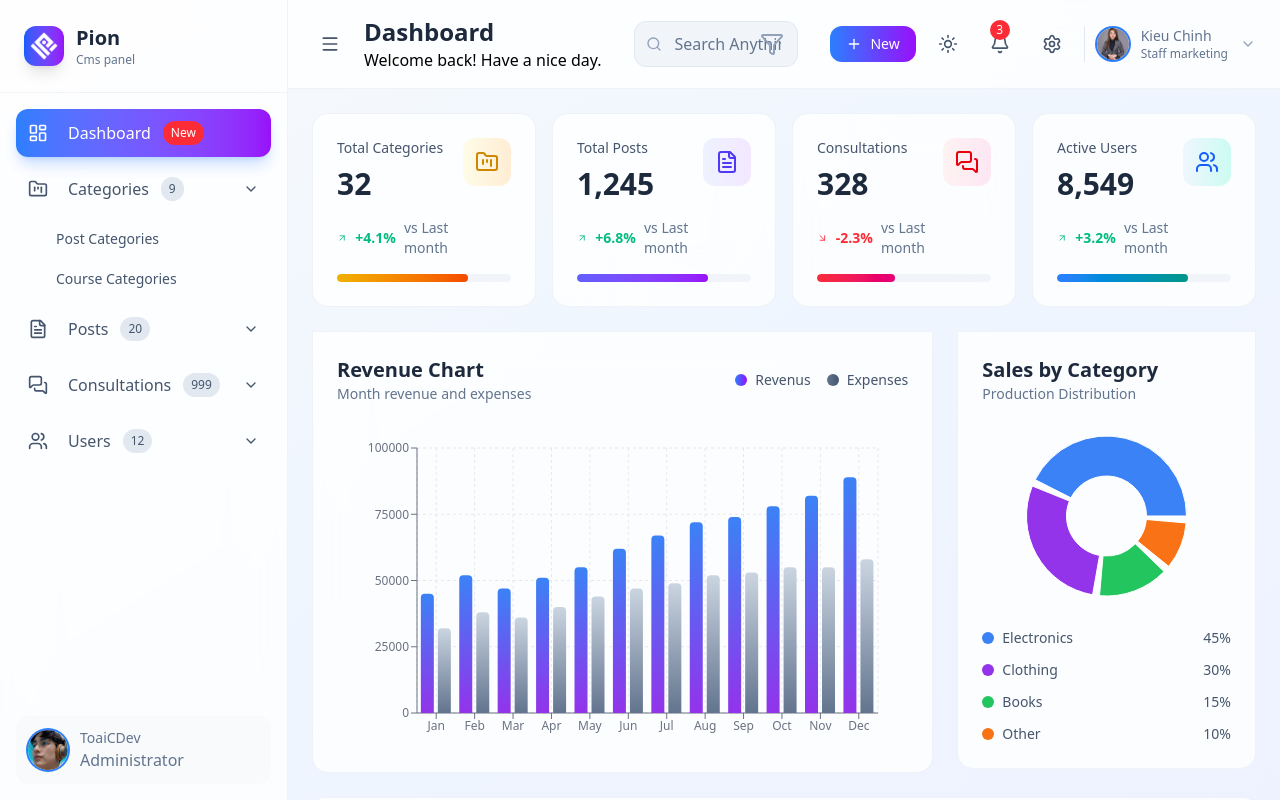
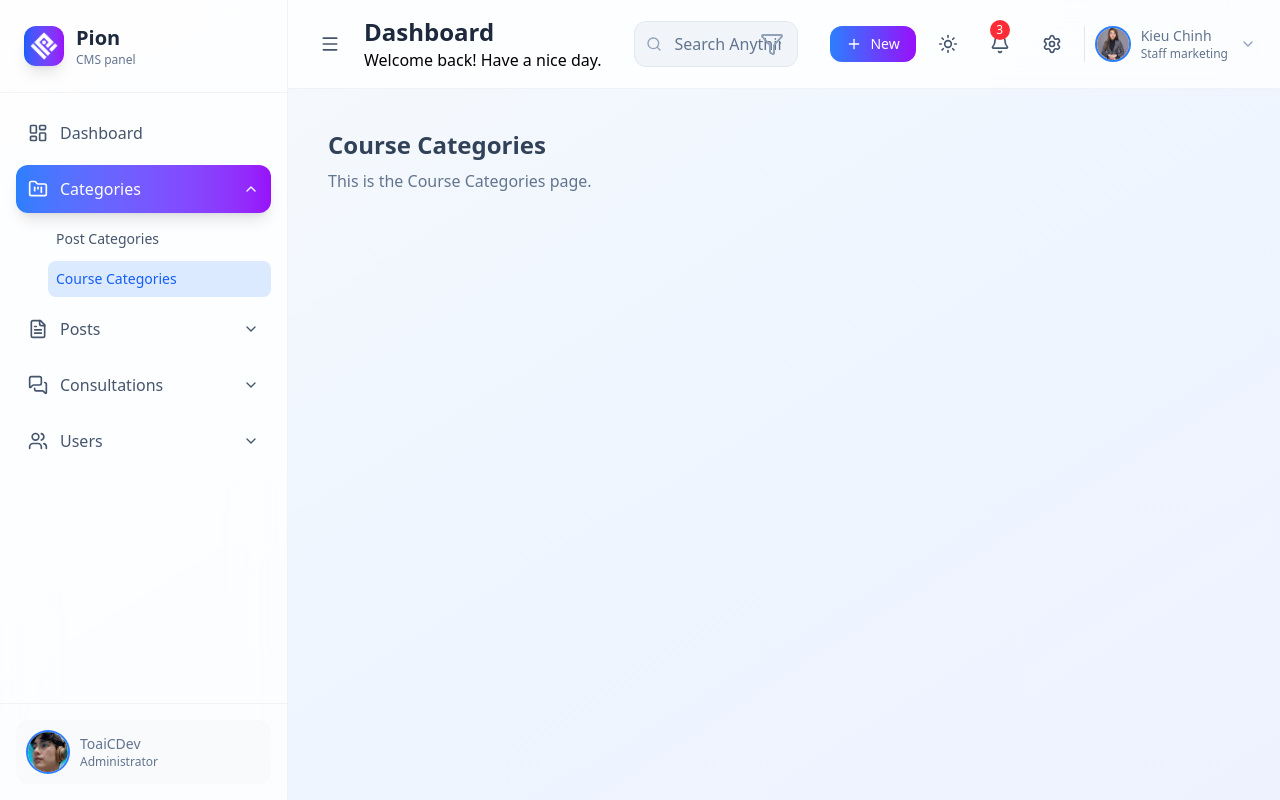
Before and after one commit to toainguyen1504/final-project-pion-admin-cms, a React (Vite) app: page /course-categories in a window 1280 px wide. Built offline with nearby package versions, Linux system fonts and the light colour scheme.

Commit message:
refactor: optimize sidebar navigation and remove unused code

```diff
--- a/package.json
+++ b/package.json
@@ -26,6 +26,7 @@
     "react": "^18.3.1",
     "react-dom": "^18.3.1",
     "react-is": "^19.2.0",
+    "react-router-dom": "^7.9.3",
     "recharts": "^3.2.1",
     "tailwindcss": "^4.1.14"
   }
--- a/src/App.jsx
+++ b/src/App.jsx
@@ -1,12 +1,13 @@
 import { useState } from "react";
+import { BrowserRouter as Router, Routes, Route } from "react-router-dom";
 import Sidebar from "./components/Layout/Sidebar";
 import Header from "./components/Layout/Header";
 import Dashboard from "./components/Dashboard/Dashboard";
-// import "./App.css";
+import CourseCategories from "./components/Categories/CourseCategories";
+import PostCategories from "./components/Categories/PostCategories";
 
 function App() {
   const [sideBarCollapsed, setSideBarCollapsed] = useState(false);
-  const [currentPage, setCurrentPage] = useState("dashboard");
 
   return (
     <div
@@ -14,22 +15,23 @@ function App() {
     dark:from-slate-900 dark:via-slate-800 dark:to-slate-900 transition-all duration-500"
     >
       <div className="flex h-screen overflow-hidden">
-        <Sidebar
-          collapsed={sideBarCollapsed}
-          onToggle={() => setSideBarCollapsed(!sideBarCollapsed)}
-          currentPage={currentPage}
-          onPageChange={setCurrentPage}
-        />
+        <Sidebar collapsed={sideBarCollapsed} />
 
         <div className="flex flex-1 flex-col overflow-hidden">
           <Header
-            sidebarCollapsed={sideBarCollapsed}
             onToggleSidebar={() => setSideBarCollapsed(!sideBarCollapsed)}
           />
 
           <main className="flex-1 overflow-y-auto bg-transparent">
             <div className="p-6 space-y-6">
-              {currentPage === "dashboard" && <Dashboard />}
+              <Routes>
+                <Route path="/" element={<Dashboard />} />
+                <Route path="/post-categories" element={<PostCategories />} />
+                <Route
+                  path="/course-categories"
+                  element={<CourseCategories />}
+                />
+              </Routes>
             </div>
           </main>
         </div>
--- /dev/null
+++ b/src/components/Categories/CourseCategories.jsx
@@ -0,0 +1,12 @@
+function CourseCategories() {
+  return (
+    <div className="p-4">
+      <h2 className="text-2xl font-bold text-slate-700 dark:text-slate-200">
+        Course Categories
+      </h2>
+      <p className="text-slate-500 mt-2">This is the Course Categories page.</p>
+    </div>
+  );
+}
+
+export default CourseCategories;
--- /dev/null
+++ b/src/components/Categories/PostCategories.jsx
@@ -0,0 +1,12 @@
+function PostCategories() {
+  return (
+    <div className="p-4">
+      <h2 className="text-2xl font-bold text-slate-700 dark:text-slate-200">
+        Post Categories
+      </h2>
+      <p className="text-slate-500 mt-2">This is the Post Categories page.</p>
+    </div>
+  );
+}
+
+export default PostCategories;
--- a/src/components/Layout/Sidebar.jsx
+++ b/src/components/Layout/Sidebar.jsx
@@ -1,101 +1,109 @@
 import {
-  Zap,
   LayoutDashboard,
   FolderKanban,
   FileText,
   MessagesSquare,
   Users,
-  Tags,
-  GraduationCap,
-  Settings,
-  Activity,
-  BookOpen,
-  ListChecks,
   ChevronDown,
 } from "lucide-react";
+import { useLocation, useNavigate } from "react-router-dom";
+import { useState, useEffect } from "react";
 import toaicdevImg from "../../assets/images/toaicdev.png";
 import logo_icon from "../../assets/images/logo_icon.png";
-import { useState } from "react";
 
 const menuItems = [
-  {
-    id: "dashboard",
-    icon: LayoutDashboard,
-    label: "Dashboard",
-    active: true,
-    badge: "New",
-  },
+  { id: "dashboard", icon: LayoutDashboard, label: "Dashboard", badge: "New" },
   {
     id: "categories",
     icon: FolderKanban,
     label: "Categories",
     submenu: [
-      { id: "post-categories", label: "Post Categories", icon: Tags },
-      { id: "course-categories", label: "Course Categories", icon: BookOpen },
+      { id: "post-categories", label: "Post Categories" },
+      { id: "course-categories", label: "Course Categories" },
     ],
-    count: "9",
   },
   {
     id: "posts",
     icon: FileText,
     label: "Posts",
     submenu: [
-      { id: "all-posts", label: "All Posts", icon: FileText },
-      { id: "seo-settings", label: "SEO Settings", icon: Settings },
-      { id: "drafts", label: "Drafts", icon: ListChecks },
-      { id: "tags", label: "Tags & Keywords", icon: Tags },
+      { id: "all-posts", label: "All Posts" },
+      { id: "seo-settings", label: "SEO Settings" },
+      { id: "drafts", label: "Drafts" },
+      { id: "tags", label: "Tags & Keywords" },
     ],
-    count: "20",
   },
   {
     id: "consultations",
     icon: MessagesSquare,
     label: "Consultations",
     submenu: [
-      {
-        id: "consult-requests",
-        label: "Consult Requests",
-        icon: MessagesSquare,
-      },
-      { id: "consult-topics", label: "Consult Topics", icon: BookOpen },
-      { id: "consult-history", label: "Consult History", icon: Activity },
+      { id: "consult-requests", label: "Consult Requests" },
+      { id: "consult-topics", label: "Consult Topics" },
+      { id: "consult-history", label: "Consult History" },
     ],
-    count: "999",
   },
   {
     id: "users",
     icon: Users,
     label: "Users",
     submenu: [
-      { id: "all-users", label: "All Users", icon: Users },
-      { id: "roles", label: "Roles & Permissions", icon: Settings },
-      { id: "activity", label: "User Activity", icon: Activity },
-      { id: "feedback", label: "User Feedback", icon: MessagesSquare },
+      { id: "all-users", label: "All Users" },
+      { id: "roles", label: "Roles & Permissions" },
+      { id: "activity", label: "User Activity" },
+      { id: "feedback", label: "User Feedback" },
     ],
-    count: "12",
   },
 ];
 
-function Sidebar({ collapsed, currentPage, onPageChange }) {
-  const [expandedItems, setExpandedItems] = useState(new Set(["categories"]));
+function Sidebar({ collapsed }) {
+  const location = useLocation();
+  const navigate = useNavigate();
+  const [expandedId, setExpandedId] = useState(null);
+  const [activeId, setActiveId] = useState(null);
 
-  const toggleExpanded = (itemId) => {
-    const newExpanded = new Set(expandedItems);
+  // active menu
+  useEffect(() => {
+    const current = location.pathname.split("/")[1] || "dashboard";
+    const parent = menuItems.find((item) =>
+      item.submenu?.some((sub) => sub.id === current)
+    );
 
-    if (newExpanded.has(itemId)) {
-      newExpanded.delete(itemId);
+    if (parent) {
+      setExpandedId(parent.id);
+      setActiveId(current);
     } else {
-      newExpanded.add(itemId);
+      setExpandedId(null);
+      setActiveId(current);
     }
+  }, [location.pathname]);
 
-    setExpandedItems(newExpanded);
+  const handleMenuClick = (item) => {
+    if (item.submenu) {
+      setExpandedId(expandedId === item.id ? null : item.id);
+      setActiveId(item.id);
+    } else {
+      if (item.id === "dashboard") {
+        navigate("/");
+      } else {
+        navigate(`/${item.id}`);
+      }
+      setActiveId(item.id);
+      setExpandedId(null);
+    }
+  };
+
+  const handleSubmenuClick = (sub, parentId) => {
+    navigate(`/${sub.id}`);
+    setActiveId(sub.id);
+    setExpandedId(parentId);
   };
 
   return (
     <div
-      className={`${collapsed ? "w-20" : "w-72"}
-      transition-all duration-300 ease-in-out bg-white/80 dark:bg-slate-900/80
-    backdrop-blur-xl border-r border-slate-200/50 dark:border-slate-700/50 flex flex-col relative z-10`}
+      className={`${collapsed ? "w-20" : "w-72"} transition-all duration-300
+      bg-white/80 dark:bg-slate-900/80 backdrop-blur-xl border-r border-slate-200/50
+      dark:border-slate-700/50 flex flex-col`}
     >
       {/* Logo */}
       <div
@@ -104,119 +112,99 @@ function Sidebar({ collapsed, currentPage, onPageChange }) {
         } border-b border-slate-200/50 dark:border-slate-700/50`}
       >
         <div className="flex items-center space-x-3">
-          <div
-            className="w-10 h-10 bg-gradient-to-r from-blue-600 to-purple-600 rounded-xl
-             flex items-center justify-center shadow-lg shrink-0"
-          >
+          <div className="w-10 h-10 bg-gradient-to-r from-blue-600 to-purple-600 rounded-xl flex items-center justify-center shadow-lg">
             <img
               src={logo_icon}
-              alt="Logo Pion"
+              alt="Logo"
               className="w-10 h-10 p-1.5 object-contain"
             />
-            {/* <Zap className="w-6 h-6 text-white" /> */}
           </div>
-
-          {/* Conditional rendering */}
           {!collapsed && (
             <div>
-              <h1 className="text-xl font-bold text-slate-800 dark:text-white<">
+              <h1 className="text-xl font-bold text-slate-800 dark:text-white">
                 Pion
               </h1>
               <p className="text-xs text-slate-500 dark:text-slate-400">
-                Cms panel
+                CMS panel
               </p>
             </div>
           )}
         </div>
       </div>
 
-      {/* Navigation - display dynamic menus */}
+      {/* Menu */}
       <nav className="flex-1 p-4 space-y-2 overflow-y-auto">
-        {menuItems.map((item) => (
+        {menuItems.map((item) => {
+          const isActive =
+            activeId === item.id ||
+            item.submenu?.some((sub) => sub.id === activeId);
+
+          return (
             <div key={item.id}>
               <button
-              className={`w-full flex items-center justify-between p-3 rounded-xl transition-all duration-200
+                onClick={() => handleMenuClick(item)}
+                className={`w-full flex items-center justify-between p-3 rounded-xl transition-all duration-300
                   ${
-                  currentPage === item.id || item.active
-                    ? "bg-gradient-to-r from-blue-500 to-purple-600 text-white shadow-lg shadow-blue-500/25"
+                    isActive
+                      ? "bg-gradient-to-r from-blue-500 to-purple-600 text-white shadow-lg"
                       : "text-slate-600 dark:text-slate-300 hover:bg-slate-100 dark:hover:bg-slate-800/50"
                   }`}
-              onClick={() => {
-                if (item.submenu) {
-                  toggleExpanded(item.id);
-                } else {
-                  onPageChange(item.id);
-                }
-              }}
               >
                 <div className="flex items-center space-x-3">
-                <item.icon className={`w-5 h-5`} />
-                {/* Conditional rendering */}
-
+                  <item.icon className="w-5 h-5" />
                   {!collapsed && (
-                  <>
-                    <span className="font-medium ml-2">{item.label}</span>
-
-                    {item.badge && (
-                      <span className="px-2 py-1 text-xs bg-red-500 text-white rounded-full">
-                        {item.badge}
-                      </span>
-                    )}
-
-                    {item.count && (
-                      <span
-                        className="px-2 py-1 text-xs bg-slate-200 dark:bg-slate-700 text-slate-600
-                     dark:text-slate-300 rounded-full"
-                      >
-                        {item.count}
-                      </span>
-                    )}
-                  </>
+                    <span className="font-medium">{item.label}</span>
                   )}
                 </div>
-
                 {!collapsed && item.submenu && (
-                <ChevronDown className={`w-4 h-4 transition-transform`} />
+                  <ChevronDown
+                    className={`w-4 h-4 transition-transform duration-300 ${
+                      expandedId === item.id ? "rotate-180" : ""
+                    }`}
+                  />
                 )}
               </button>
 
-            {/* Sub menus */}
-            {!collapsed && item.submenu && expandedItems.has(item.id) && (
-              <div className="ml-8 mt-2 space-y-1">
+              {/* Submenu */}
+              {!collapsed && item.submenu && expandedId === item.id && (
+                <div className="ml-8 mt-2 space-y-1 transition-all duration-300">
                   {item.submenu.map((sub) => (
                     <button
                       key={sub.id}
-                    className="w-full text-left p-2 text-sm text-slate-600 dark:text-slate-400 hover:text-slate-800
-                   dark:hover:text-slate-200 hover:bg-slate-100 dark:hover:bg-slate-800/50 rounded-lg transition-all"
+                      onClick={() => handleSubmenuClick(sub, item.id)}
+                      className={`w-full text-left p-2 text-sm rounded-lg transition-all
+                        ${
+                          activeId === sub.id
+                            ? "bg-blue-100 dark:bg-slate-800 text-blue-600"
+                            : "text-slate-600 dark:text-slate-400 hover:bg-slate-100 dark:hover:bg-slate-800/50"
+                        }`}
                     >
-                    {/* <sub.icon className={`w-4 h-4`} /> */}
                       {sub.label}
                     </button>
                   ))}
                 </div>
               )}
             </div>
-        ))}
+          );
+        })}
       </nav>
 
-      {/* User profile */}
+      {/* User */}
       {!collapsed && (
-        <div className="p-4 border-slate-200/50 dark:border-slate-700/50">
+        <div className="p-4 border-t border-slate-200/50 dark:border-slate-700/50">
           <div className="flex items-center space-x-3 p-3 rounded-xl bg-slate-50 dark:bg-slate-800/50">
             <img
               src={toaicdevImg}
-              alt="ToaiCDev Admin"
+              alt="Admin"
               className="w-10 h-10 rounded-full ring-2 ring-blue-500 object-cover"
             />
-            <div className="flex-1 min-w-0">
-              <div className="flex-1 min-w-0">
-                <p className="text-sm font-medium text-slate-500 dark:text-slate-400 truncate">
+            <div>
+              <p className="text-sm font-medium text-slate-500 dark:text-slate-400">
                 ToaiCDev
               </p>
-                <p className="text xs text-slate-500 dark:text-slate-400 truncate">
+              <p className="text-xs text-slate-500 dark:text-slate-400">
                 Administrator
               </p>
-              </div>
             </div>
           </div>
         </div>
--- a/src/main.jsx
+++ b/src/main.jsx
@@ -1,10 +1,13 @@
-import { StrictMode } from 'react'
-import { createRoot } from 'react-dom/client'
+import { StrictMode } from "react";
+import { createRoot } from "react-dom/client";
+import { BrowserRouter } from "react-router-dom";
 
-import App from './App.jsx'
+import App from "./App.jsx";
 
-createRoot(document.getElementById('root')).render(
+createRoot(document.getElementById("root")).render(
   <StrictMode>
-    <App />
-  </StrictMode>,
-)
+    <BrowserRouter>
+      <App />
+    </BrowserRouter>
+  </StrictMode>
+);
```
Also changed, not shown: 1 other file (tests, documents, lock files or other folders). Lines whose indentation alone changed are shown as unchanged.
